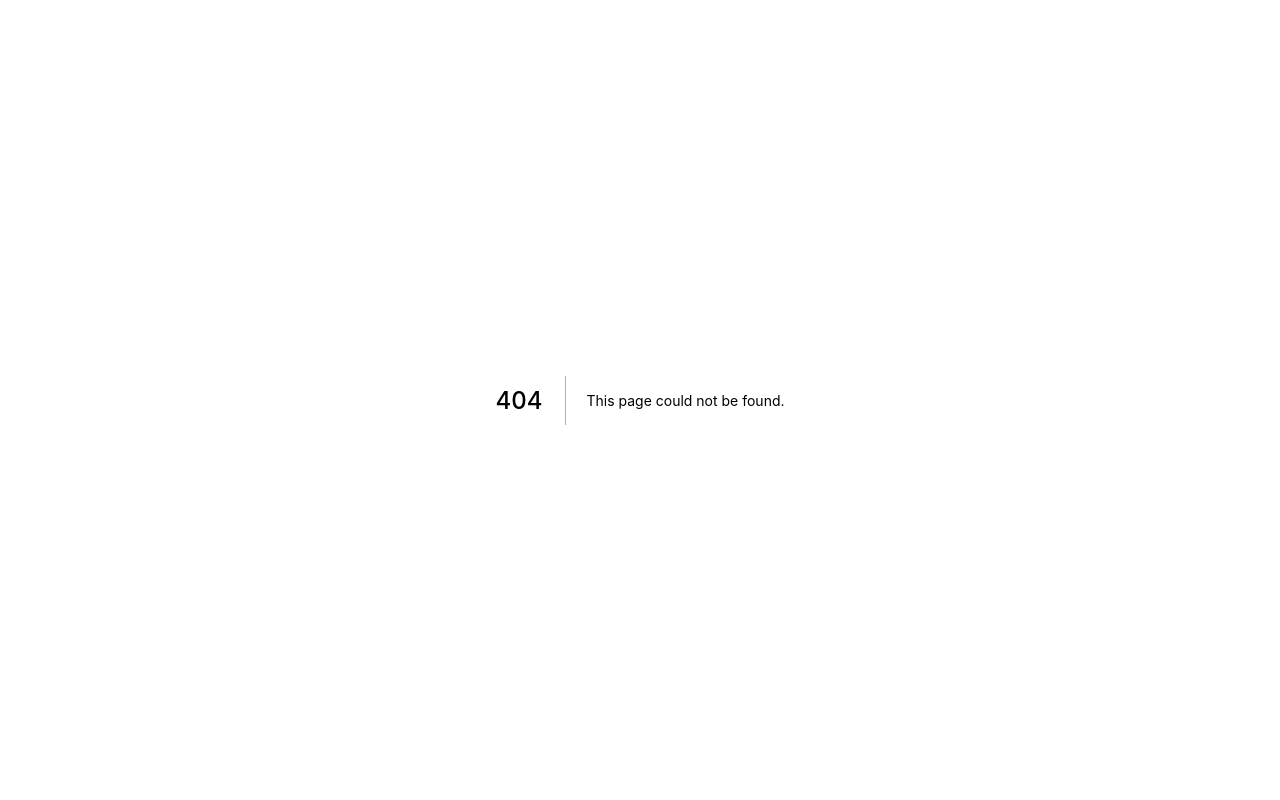
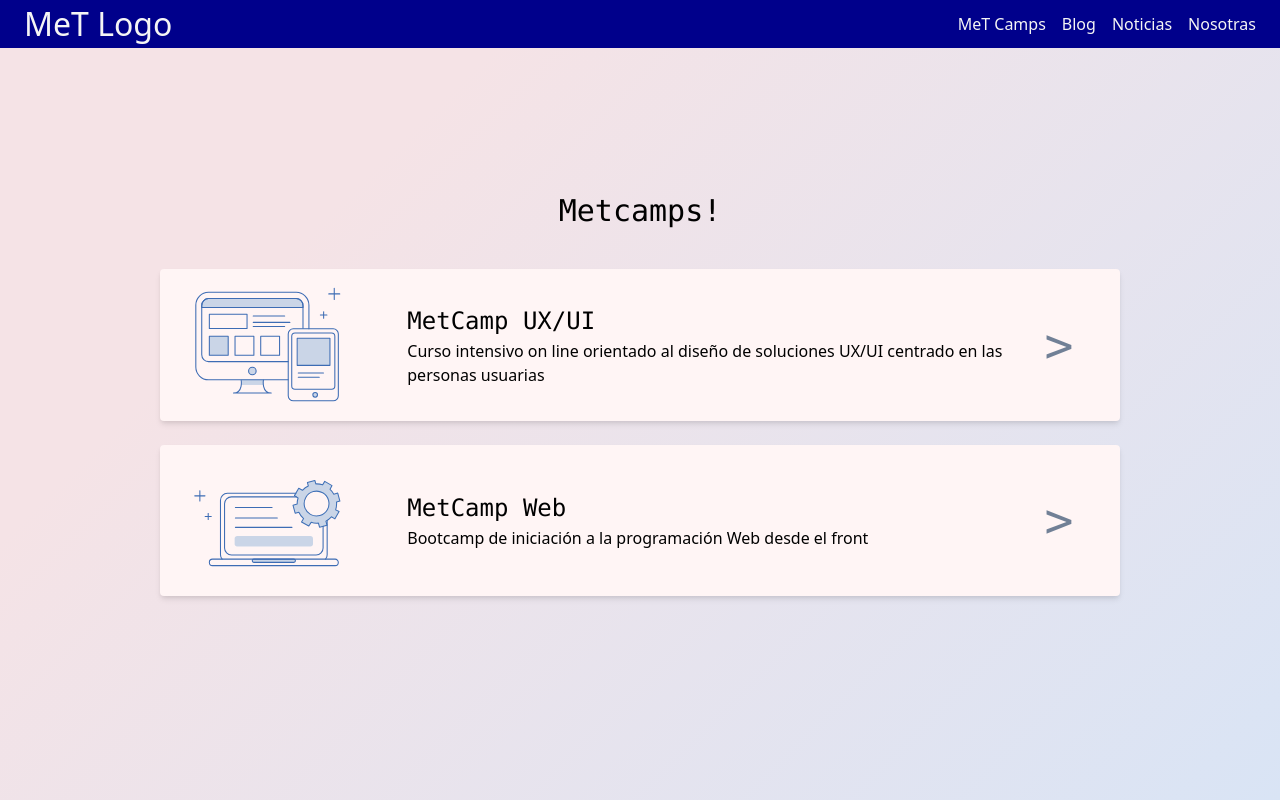
Before and after one commit to MeTSite/MeTApp, a Next.js app: page /metcamps/MetCamps in a window 1280 px wide. Before the commit this address had no page. Built offline with nearby package versions, Linux system fonts and the light colour scheme.

Commit message:
Agregado estilo y componentes para paginas - MetCamp general - metcamp UX/UI - metcampWeb. Ruteo de la pagina de los metcamps en la navbar. Ruteo de los metcamps desde la pagina general de metcamps. Agregados iconos.

```diff
--- /dev/null
+++ b/components/Metcamp/MetCamp.js
@@ -0,0 +1,21 @@
+import React from 'react';
+import Link from 'next/link';
+
+const MetCamp = (props) => {
+  return(
+    <div className="bg-red-100 my-6 rounded border-gray-100 shadow-md flex justify-between items-center">
+    <div class="w-2/12 mx-8">
+      <img alt={props.imgAlt} src={props.imgPath} />
+    </div>
+      <div className="w-8/12 mx-8">
+        <h1 className="font-mono text-2xl">{props.title}</h1>
+        <h3>{props.description}</h3>
+      </div>
+      <div className="w-1/12">
+        <Link href={props.metcampPath}><h1 className="font-mono text-5xl text-gray-600 cursor-pointe cursor-pointer"><a>></a></h1></Link>
+      </div>
+    </div>
+  );
+};
+
+export default MetCamp;
--- a/components/Toolbar/NavBar.js
+++ b/components/Toolbar/NavBar.js
@@ -1,5 +1,6 @@
 import React from 'react';
 import ToggleButton from './ToggleButton';
+import Link from 'next/link';
 import '../styles.css';
 
 const Toolbar = (props) => {
@@ -9,21 +10,21 @@ const Toolbar = (props) => {
         <div className="toolbar__navigation-button">
           <ToggleButton click={props.toggleClick}/>
         </div>
-        <div className="toolbar__logo"><a href="/">MeT Logo</a></div>
+        <div className="toolbar__logo"><Link href="/"><a>MeT Logo</a></Link></div>
         <div className="spacer" />
         <div className="toolbar__navigation-items">
           <ul>
             <li>
-              <a hfef="/" exact>MeT Camp</a>
+              <Link href="/metcamps/MetCamps"><a>MeT Camps</a></Link>
             </li>
             <li>
-              <a hfer="#">Blog</a>
+              <Link href="#"><a>Blog</a></Link>
             </li>
             <li>
-              <a href="#">Noticias</a>
+              <Link href="#"><a>Noticias</a></Link>
             </li>
             <li>
-              <a href="#">Nosotras</a>
+              <Link href="#"><a>Nosotras</a></Link>
             </li>
           </ul>
         </div>
--- a/pages/index.js
+++ b/pages/index.js
@@ -29,7 +29,7 @@ class Home extends React.Component {
     };
 
     return (
-      <div className="app">
+      <div className="app w-auto h-screen">
         <NavBar toggleClick={this.toggleClickHandler} />
         <SideBar show={this.state.sideBarOpen} />
         {backdrop}
--- /dev/null
+++ b/pages/metcamps/MetCamps.js
@@ -0,0 +1,33 @@
+import React from 'react';
+import NavBar from '../../components/Toolbar/NavBar';
+import SideBar from '../../components/Toolbar/SideBar';
+import Backdrop from '../../components/Toolbar/Backdrop';
+import MetCamp from '../../components/Metcamp/MetCamp.js';
+import '../styles/metcamps.css'
+
+const MetCamps = () => {
+  return (
+    <div className="bg-grad-muted-gray w-full h-screen flex flex-col items-center justify-center">
+      <NavBar />
+      <h1 className="font-mono text-center text-3xl mt-1 p-3 pt-1 ">Metcamps!</h1>
+      <div className="w-3/4">
+        <MetCamp className=""
+          title="MetCamp UX/UI"
+          description="Curso intensivo on line orientado al diseño de soluciones UX/UI centrado en las personas usuarias"
+          imgPath="/assets/uxui.svg"
+          imgAlt="icono-ux-ui"
+          metcampPath="/metcamps/MetcampUXUI"
+        />
+        <MetCamp className=""
+          title="MetCamp Web"
+          description="Bootcamp de iniciación a la programación Web desde el front"
+          imgAlt="icono-web-development"
+          imgPath="/assets/webdev.svg"
+          metcampPath="/metcamps/MetcampWeb"
+        />
+      </div>
+    </div>
+  )
+};
+
+export default MetCamps;
--- /dev/null
+++ b/pages/metcamps/MetcampUXUI.js
@@ -0,0 +1,19 @@
+import React from 'react';
+
+import NavBar from '../../components/Toolbar/NavBar';
+import '../styles/metcamps.css'
+
+const MetCampUXUI = () => {
+  return (
+    <div className="bg-grad-muted-gray w-full h-screen flex flex-col items-center justify-center">
+      <NavBar />
+      <h1 className="font-mono text-center text-3xl mt-1 p-3 pt-1 ">Metcamps UX/UI</h1>
+      <div className="w-3/4">
+        <p className="font-mono">Lorem ipsum dolor sit amet, consectetur adipiscing elit. In eu scelerisque lectus. Quisque volutpat mi sit amet interdum sagittis. Nulla efficitur, magna in molestie vehicula, tortor magna scelerisque risus, a porta eros sem sed mi. Pellentesque vestibulum dui orci, in tempor ligula feugiat eu. Duis congue arcu a mollis varius. Aliquam id sem quis lacus aliquam blandit quis eu nibh. Curabitur sodales risus eu augue volutpat, quis consectetur lacus tincidunt. </p>
+
+      </div>
+    </div>
+  )
+};
+
+export default MetCampUXUI;
--- /dev/null
+++ b/pages/metcamps/MetcampWeb.js
@@ -0,0 +1,19 @@
+import React from 'react';
+
+import NavBar from '../../components/Toolbar/NavBar';
+import '../styles/metcamps.css'
+
+const MetCampUXUI = () => {
+  return (
+    <div className="bg-grad-muted-gray w-full h-screen flex flex-col items-center justify-center">
+      <NavBar />
+      <h1 className="font-mono text-center text-3xl mt-1 p-3 pt-1 ">Metcamp Web</h1>
+      <div className="w-3/4">
+        <p className="font-mono">Lorem ipsum dolor sit amet, consectetur adipiscing elit. In eu scelerisque lectus. Quisque volutpat mi sit amet interdum sagittis. Nulla efficitur, magna in molestie vehicula, tortor magna scelerisque risus, a porta eros sem sed mi. Pellentesque vestibulum dui orci, in tempor ligula feugiat eu. Duis congue arcu a mollis varius. Aliquam id sem quis lacus aliquam blandit quis eu nibh. Curabitur sodales risus eu augue volutpat, quis consectetur lacus tincidunt. </p>
+
+      </div>
+    </div>
+  )
+};
+
+export default MetCampUXUI;
--- /dev/null
+++ b/pages/styles/metcamps.css
@@ -0,0 +1,34 @@
+.bg-pastel-blue{
+  background: linear-gradient(
+  60deg,
+  rgb(142,252,233) 10%,
+  rgb(88,161,230) 50%,
+  rgb(185,147,243	) 100%
+  );
+}
+
+.bg-grad-lilac{
+  background: rgb(238,174,202);
+  background: linear-gradient(90deg, rgba(238,174,202,1) 0%, rgba(148,187,233,1) 100%);
+}
+
+.bg-grad-green-to-pink-pastel{
+  background: #C6FFDD;  /* fallback for old browsers */
+  background: -webkit-linear-gradient(to right, #f7797d, #FBD786, #C6FFDD);  /* Chrome 10-25, Safari 5.1-6 */
+  background: linear-gradient(to right, #f7797d, #FBD786, #C6FFDD); /* W3C, IE 10+/ Edge, Firefox 16+, Chrome 26+, Opera 12+, Safari 7+ */
+
+}
+.bg-grad-lilac-to-pink-pastel{
+  background-color: #f8ceec;
+  background-image: linear-gradient(315deg, #f8ceec 0%, #a88beb 74%);
+
+}
+.bg-grad-pink-pastel{
+  background-color: #fad0c4;
+  background-image: linear-gradient(315deg, #fad0c4 0%, #f1a7f1 74%);
+
+}
+.bg-grad-muted-gray{
+  background-color: #d9e4f5;
+  background-image: linear-gradient(315deg, #d9e4f5 0%, #f5e3e6 74%);
+}
```
Also changed, not shown: public/assets/uxui.svg (added), public/assets/webdev.svg (added).
